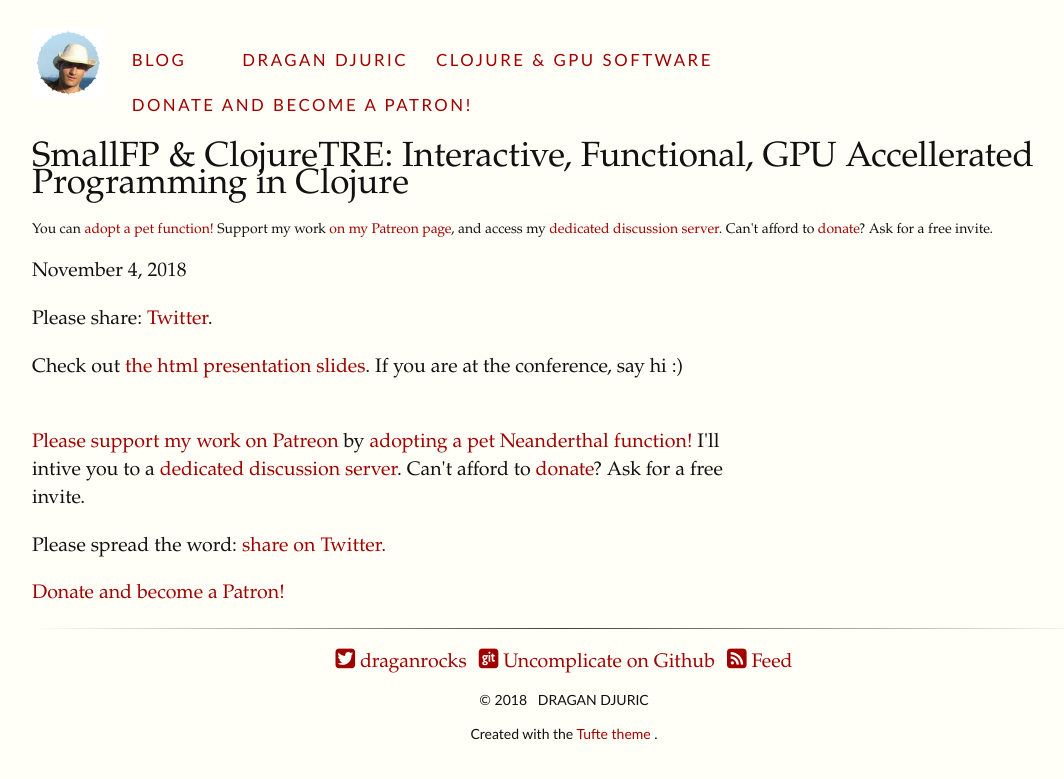
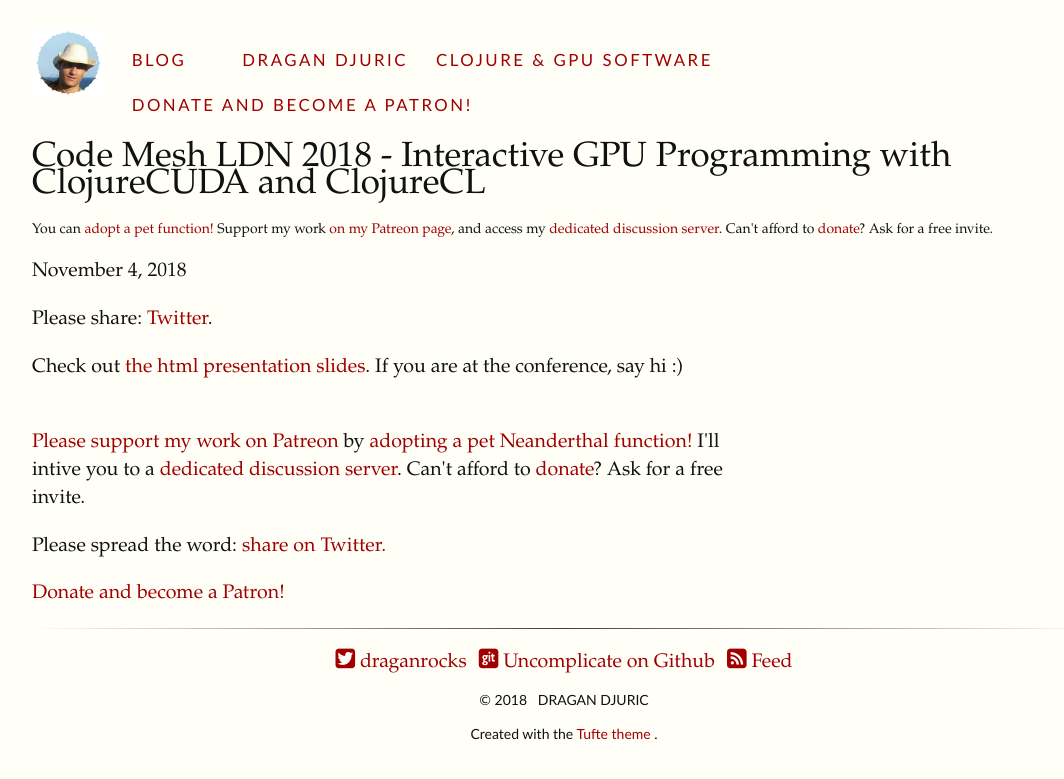
Before and after one commit to blueberry/blueberry.github.io, a Jekyll site: the page built from _posts/2018-11-04-Code-Mesh-LDN-Presentation-Interactive-GPU-Programming.md, in a window 1280 px wide. Shown: the top 779 px of the page, without its empty margins (96-1160 px from the left). Built offline with Jekyll 4.4.1, drawn with Linux system fonts in a browser that asks for light colours; comment, search, counter and statistics services are not loaded.

Commit message:
Edit title.

```diff
--- a/_posts/2018-11-04-Code-Mesh-LDN-Presentation-Interactive-GPU-Programming.md
+++ b/_posts/2018-11-04-Code-Mesh-LDN-Presentation-Interactive-GPU-Programming.md
@@ -1,7 +1,7 @@
 ---
 author: dragan
 layout: post
-title:  "SmallFP & ClojureTRE: Interactive, Functional, GPU Accellerated Programming in Clojure"
+title:  "Code Mesh LDN 2018 - Interactive GPU Programming with ClojureCUDA and ClojureCL"
 date:   2018-11-04 21:00
 categories: conference
 excerpt: I'm presenting a talk at CodeMesh LDN 2018 conference in a few days. Here are the slides.
```
